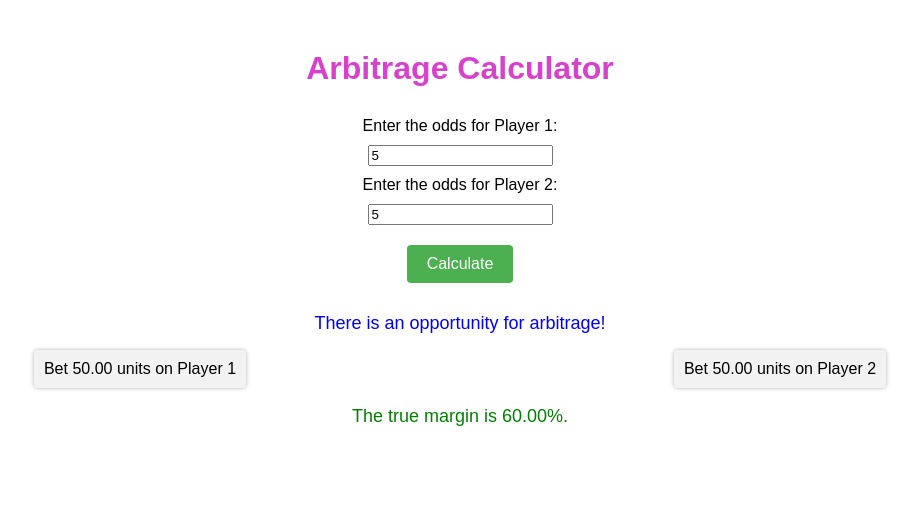
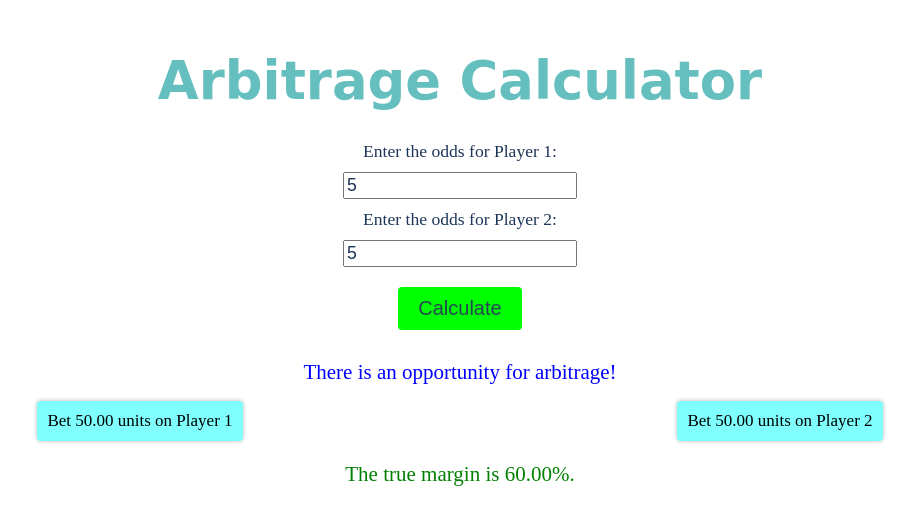
Before and after one commit to nikdimentiy/Nucamp, a plain HTML site: page Arbitrage Calculator/index.html in a window 1280 px wide. Both pictures are taken after typing "5", "5" into the empty fields and a click on the button "Calculate". Shown: the whole page, without its empty margins (180-1099 px from the left). Drawn offline with Linux system fonts and the light colour scheme.

Commit message:
Update style.css
new look of fonts

```diff
--- a/Arbitrage Calculator/style.css
+++ b/Arbitrage Calculator/style.css
@@ -1,25 +1,22 @@
-/* This CSS code styles the HTML document. */
-
 body {
-  /* Sets the font family to Arial, sans-serif. */
-  font-family: Arial, sans-serif;
-
-  /* Sets the margins to 0. */
   margin: 0;
-
-  /* Sets the padding to 0. */
-  padding: 0;
+  text-align: center;
+  font-family: "Merriweather", serif;
 }
 
 h1 {
-  /* Sets the color to rgb(216, 65, 203). */
-  color: rgb(216, 65, 203);
+  color: #66bfbf;
+  font-size: 3.3rem;
+  margin: 50px auto 0 auto;
+  font-family: "Sacramento", cursive;
+}
 
-  /* Centers the text. */
-  text-align: center;
-
-  /* Sets the top margin to 50px. */
-  margin-top: 50px;
+h2 {
+  color: #66bfbf;
+  font-family: "Montserrat", sans-serif;
+  font-size: 3.15rem;
+  font-weight: normal;
+  padding-bottom: 10px;
 }
 
 .form {
@@ -43,6 +40,8 @@ input {
 
   /* Sets the bottom margin to 10px. */
   margin-bottom: 10px;
+  color: #1d3557;
+  font-size: 1.1rem;
 }
 
 button {
@@ -53,13 +52,13 @@ button {
   padding: 10px 20px;
 
   /* Sets the font size to 16px. */
-  font-size: 16px;
+  font-size: 20px;
 
   /* Sets the background color to #4CAF50. */
-  background-color: #4CAF50;
+  background-color: #00ff00;
 
   /* Sets the color to white. */
-  color: white;
+  color: #264653;
 
   /* Removes the border. */
   border: none;
@@ -73,7 +72,7 @@ button {
 
 button:hover {
   /* Sets the background color to #3E8E41 when the button is hovered over. */
-  background-color: #3E8E41;
+  background-color: #3e8e41;
 }
 
 #result {
@@ -88,11 +87,11 @@ button:hover {
   /* Centers the text. */
   text-align: center;
 
-  /* Sets the font size to 18px. */
-  font-size: 18px;
+  /* Sets the font size to 21px. */
+  font-size: 21px;
 
   /* Sets the bottom margin to 10px. */
-  margin-bottom: 10px;
+  margin-bottom: 12px;
 }
 
 #result ul {
@@ -111,13 +110,13 @@ button:hover {
 
 #result li {
   /* Sets the font size to 16px. */
-  font-size: 16px;
+  font-size: 17px;
 
   /* Sets the padding to 10px. */
   padding: 10px;
 
   /* Sets the background color to #f2f2f2. */
-  background-color: #f2f2f2;
+  background-color: #80ffff;
 
   /* Rounds the corners of the list item. */
   border-radius: 4px;
```
